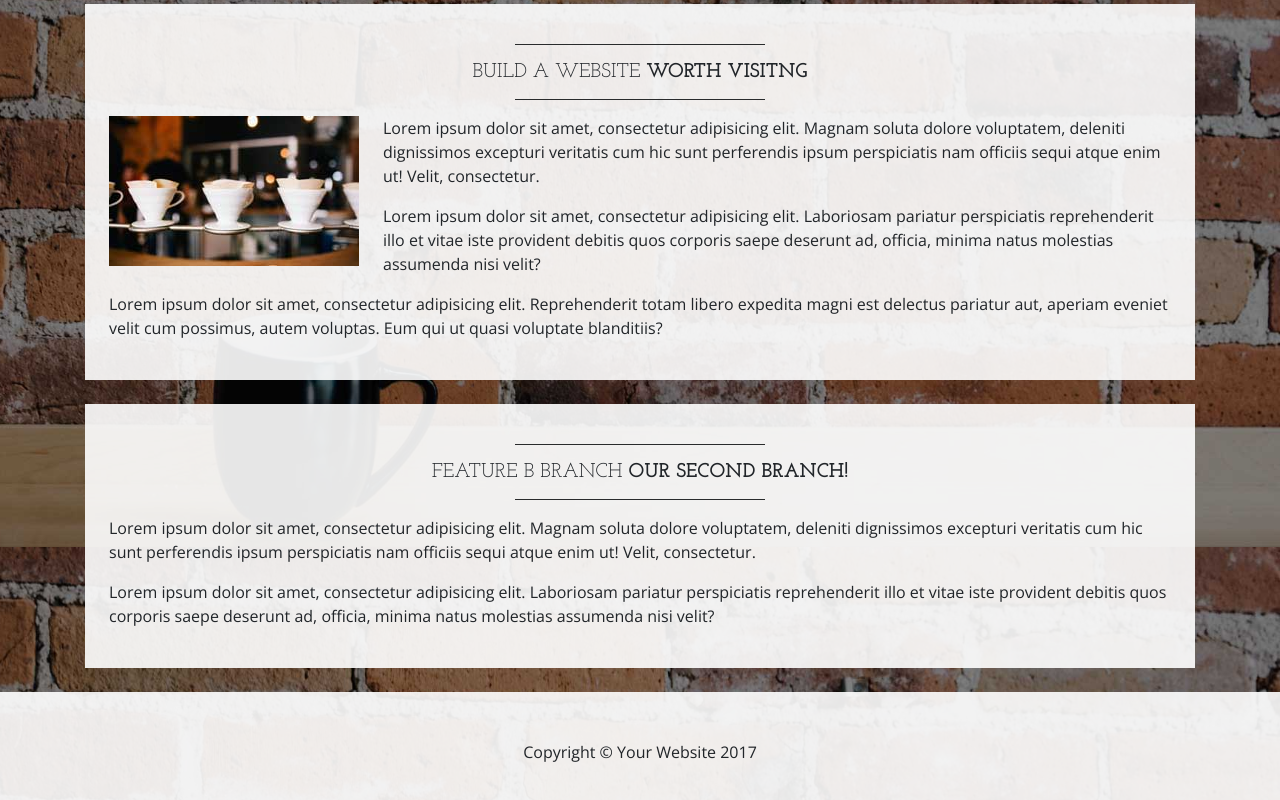
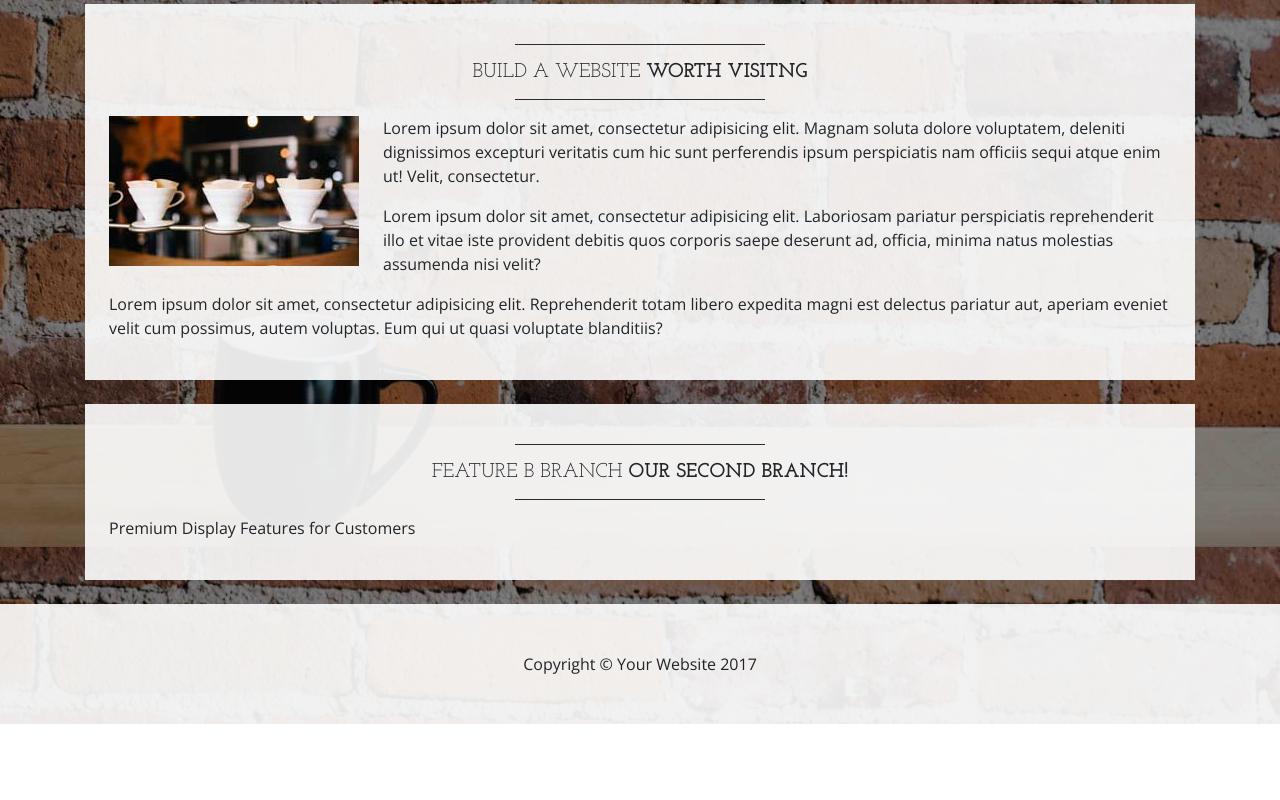
Before and after one commit to icehouze/Learning-Git, a website: page index.html in a window 1280 px wide. Shown: the part 1053-1853 px from the top of the page. After the commit the page ends 1777 px from the top, so only its background shows below. Drawn offline with nearby package versions, Linux system fonts and the light colour scheme.

Commit message:
changed paragraph on feature B

```diff
--- a/index.html
+++ b/index.html
@@ -125,8 +125,7 @@
           <strong>our second branch!</strong>
         </h2>
         <hr class="divider">
-        <p>Lorem ipsum dolor sit amet, consectetur adipisicing elit. Magnam soluta dolore voluptatem, deleniti dignissimos excepturi veritatis cum hic sunt perferendis ipsum perspiciatis nam officiis sequi atque enim ut! Velit, consectetur.</p>
-        <p>Lorem ipsum dolor sit amet, consectetur adipisicing elit. Laboriosam pariatur perspiciatis reprehenderit illo et vitae iste provident debitis quos corporis saepe deserunt ad, officia, minima natus molestias assumenda nisi velit?</p>
+        <p>Premium Display Features for Customers</p>
       </div>
 
     </div>
```
